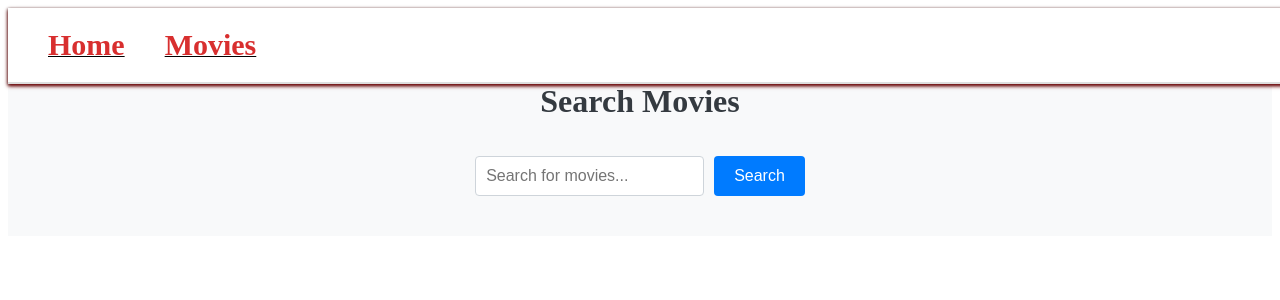
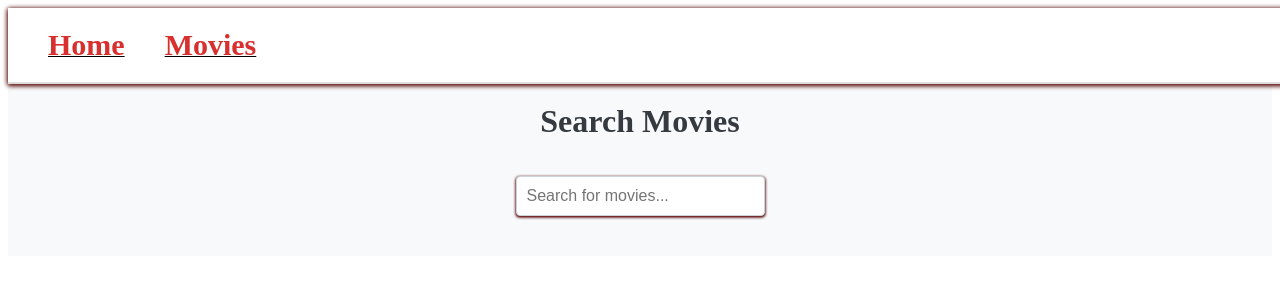
Before and after one commit to sydorovay/goit-react-hw-05, a React (Vite) app: page /movies in a window 1280 px wide. Shown: the top 300 px of the page. Built offline with nearby package versions, Linux system fonts and the light colour scheme.

Commit message:
edit MoviesPage & update styles
delete button
add useSearchParams
update styles

```diff
--- a/src/components/MovieList/MovieList.module.css
+++ b/src/components/MovieList/MovieList.module.css
@@ -2,8 +2,6 @@
   display: flex;
   flex-wrap: wrap;
   gap: 10px;
-
-
 }
 
 .movieCard {
--- a/src/components/Navigation/Navigation.module.css
+++ b/src/components/Navigation/Navigation.module.css
@@ -6,8 +6,14 @@
   background-color: #fff;
   padding: 20px;
   border-bottom: 2px solid #ddd;
-  box-shadow: 0 2px 4px #790003, 0 1px 3px rgba(0, 0, 0, 0.8);
+  box-shadow: 0 1px 5px #790003, 0 1px 5px rgba(0, 0, 0, 0.8);
 }
+
+.navigation:hover,
+.navigation:focus {
+  box-shadow: 0 1px 9px #790003, 0 1px 8px rgba(0, 0, 0, 0.8);
+}
+
 
 .navLink {
   padding: 20px;
@@ -19,5 +25,4 @@
 
 .navLink:hover {
   color: #007bff;
-
 }
--- a/src/pages/MoviesPage/MoviesPage.jsx
+++ b/src/pages/MoviesPage/MoviesPage.jsx
@@ -1,22 +1,21 @@
-import { useState } from 'react';
+import { useState, useEffect } from 'react';
+import { useSearchParams } from 'react-router-dom';
 import { searchMovies } from '../../api';
 import MovieList from '../../components/MovieList/MovieList';
 import styles from './MoviesPage.module.css';
 
 const MoviesPage = () => {
-  const [query, setQuery] = useState('');
+  const [searchParams, setSearchParams] = useSearchParams();
+  const [query, setQuery] = useState(searchParams.get('query') || '');
   const [movies, setMovies] = useState([]);
   const [error, setError] = useState(null);
   const [loading, setLoading] = useState(false);
 
-  const handleSearch = async (event) => {
-    event.preventDefault();
-    if (query.trim() === '') {
-      setError('Please enter a search query.');
-      return;
-    }
+  useEffect(() => {
+    const fetchMovies = async () => {
+      if (!query) return;
+      setLoading(true);
       setError(null);
-    setLoading(true);
       try {
         const results = await searchMovies(query);
         if (results.length === 0) {
@@ -32,10 +31,30 @@ const MoviesPage = () => {
       }
     };
 
+    fetchMovies();
+  }, [query]);
+
+  const handleSearch = (event) => {
+    event.preventDefault();
+    if (query.trim() === '') {
+      setError('Please enter a search query.');
+      return;
+    }
+    setSearchParams({ query });
+  };
+
+  const clearSearch = () => {
+    setQuery('');
+    setSearchParams({});
+    setMovies([]);
+    setError(null);
+  };
+
   return (
     <div className={styles.moviesPage}>
       <h1 className={styles.title}>Search Movies</h1>
       <form onSubmit={handleSearch} className={styles.form}>
+        <div className={styles.inputContainer}>
           <input
             id="movie-query"
             name="movie-query"
@@ -45,7 +64,12 @@ const MoviesPage = () => {
             placeholder="Search for movies..."
             className={styles.input}
           />
-        <button type="submit" className={styles.button}>Search</button>
+          {query && (
+            <button type="button" onClick={clearSearch} className={styles.clearButton}>
+              &times;
+            </button>
+          )}
+        </div>
       </form>
       {loading && <p className={styles.loading}>Loading...</p>}
       {error && <p className={styles.error}>{error}</p>}
--- a/src/pages/MoviesPage/MoviesPage.module.css
+++ b/src/pages/MoviesPage/MoviesPage.module.css
@@ -8,7 +8,7 @@
   color: #343a40;
   text-align: center;
   padding: 15px;
-margin-top: 40px;
+margin-top: 60px;
 }
 
 .form {
@@ -21,22 +21,13 @@ margin-top: 40px;
   padding: 10px;
   font-size: 1rem;
   border: 1px solid #ced4da;
+  box-shadow: 0 1px 3px #790003, 0 1px 3px rgba(0, 0, 0, 0.8);
   border-radius: 4px;
-  margin-right: 10px;
 }
 
-.button {
-  padding: 10px 20px;
-  font-size: 1rem;
-  background-color: #007bff;
-  color: #fff;
-  border: none;
-  border-radius: 4px;
-  cursor: pointer;
-}
-
-.button:hover {
-  background-color: #0056b3;
+.input:hover ,
+.input:focus    {
+  box-shadow: 0 1px 5px #790003, 0 1px 5px rgba(0, 0, 0, 0.8);
 }
 
 .error {
@@ -44,3 +35,25 @@ margin-top: 40px;
   font-weight: bold;
   color : red
 }
+
+
+.inputContainer {
+  position: relative;
+  display: flex;
+  align-items: center;
+}
+
+.input {
+  flex: 1;
+  padding-right: 30px;
+  /* Зробіть місце для кнопки очистки */
+}
+
+.clearButton {
+  position: absolute;
+  right: 10px;
+  background: none;
+  border: none;
+  font-size: 20px;
+  cursor: pointer;
+}
```
Lines whose indentation alone changed are shown as unchanged.
